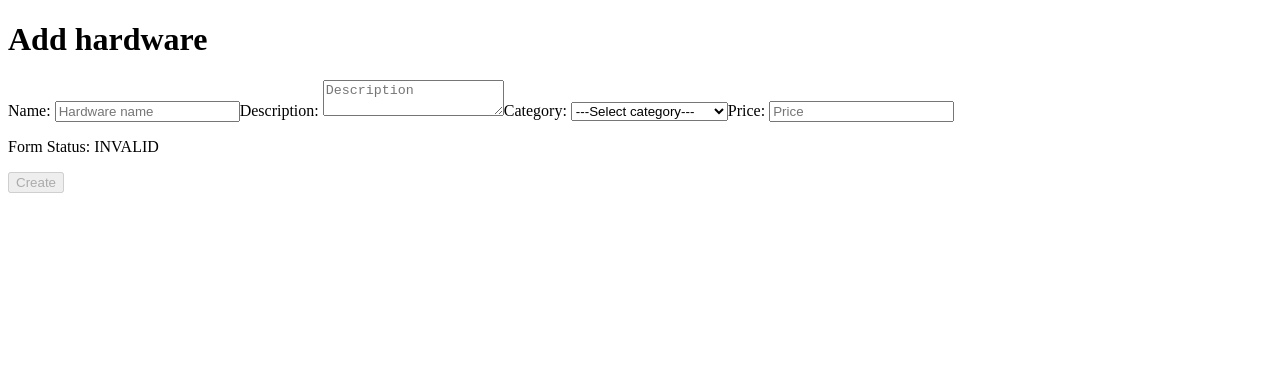
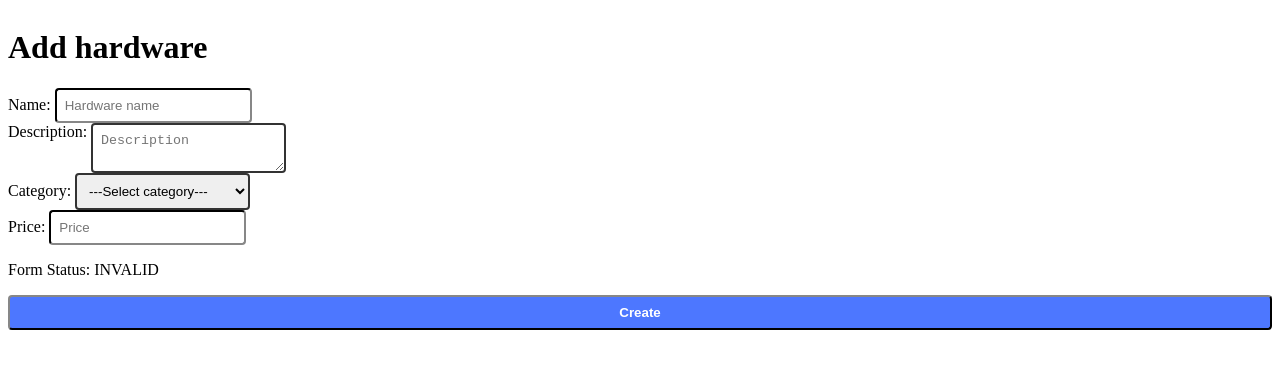
Before and after one commit to Haivex/mdboostrap-recruitment-app, an Angular app: page / in a window 1280 px wide. Shown: the top 368 px of the page. Built offline with nearby package versions, Linux system fonts and the light colour scheme.

Commit message:
style: add style to form

```diff
--- a/src/app/hardware-form/hardware-form.component.html
+++ b/src/app/hardware-form/hardware-form.component.html
@@ -1,8 +1,9 @@
-<div>
+<div class="formComponent">
   <h1>Add hardware</h1>
   <form
     [formGroup]="hardwareData"
     (ngSubmit)="createHardware(hardwareData.value)"
+    class="form"
   >
     <label
       >Name:
@@ -18,14 +19,16 @@
     >
       Name is required.
     </p>
+    <div class="description">
     <label
       >Description:
-      <textarea
+      <textarea class="description"
         formControlName="description"
         type="text"
         placeholder="Description"
       ></textarea>
     </label>
+    </div>
     <label
       >Category:
       <select
--- a/src/app/hardware-form/hardware-form.component.scss
+++ b/src/app/hardware-form/hardware-form.component.scss
@@ -0,0 +1,38 @@
+.formComponent {
+  display: flex;
+  flex-direction: column;
+}
+
+.form {
+  display: flex;
+  flex-direction: column;
+}
+
+.description {
+  vertical-align: text-top;
+}
+
+
+input, textarea, select {
+
+  &:focus {
+    border-color: #4D77FF;
+  }
+
+  outline: none;
+  padding: 8px;
+  border-radius: 4px;
+  border-width: 2px;
+  border-color: #333;
+}
+
+input[type="submit"] {
+  background-color: #4D77FF;
+  font-weight: bold;
+  color: #fff;
+
+  &:hover {
+    background-color: #56BBF1;
+    cursor: pointer;
+  }
+}
```
